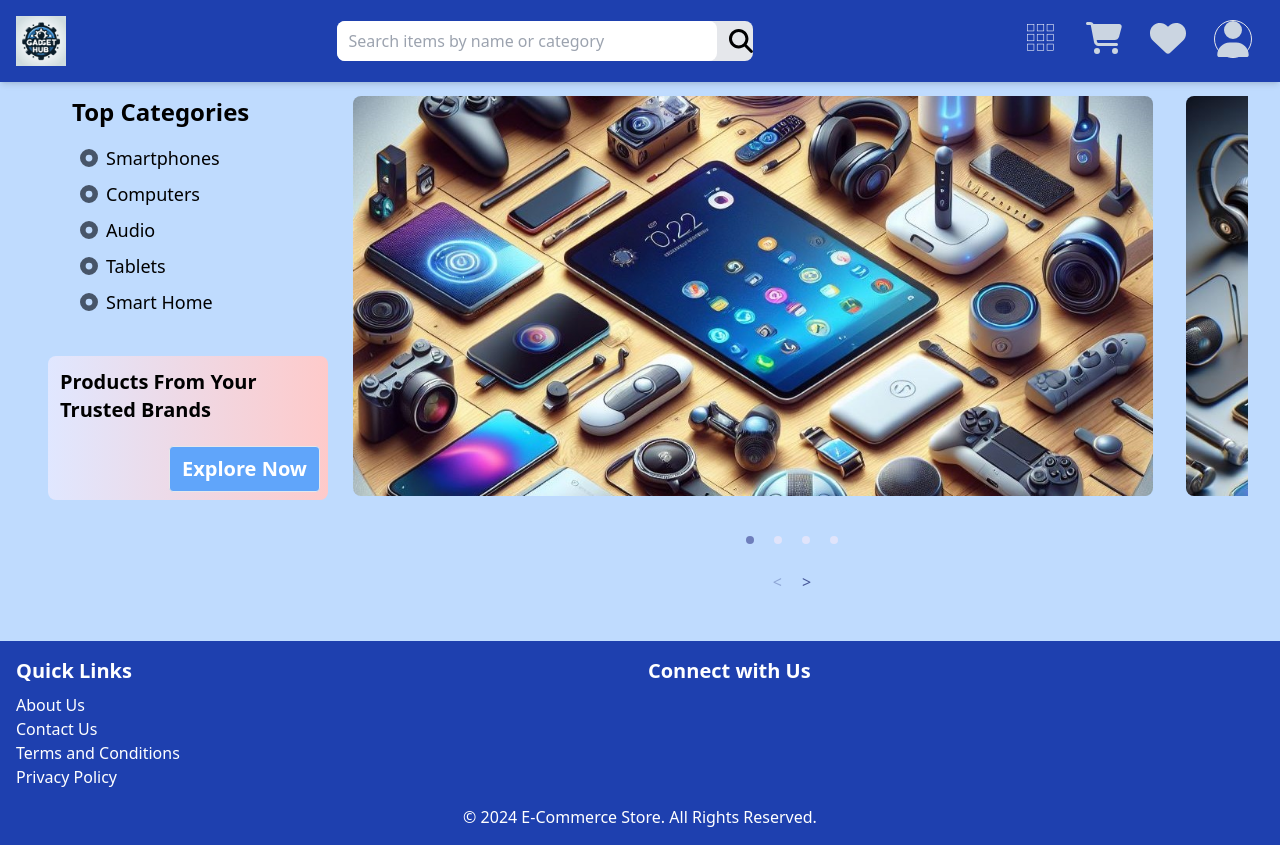
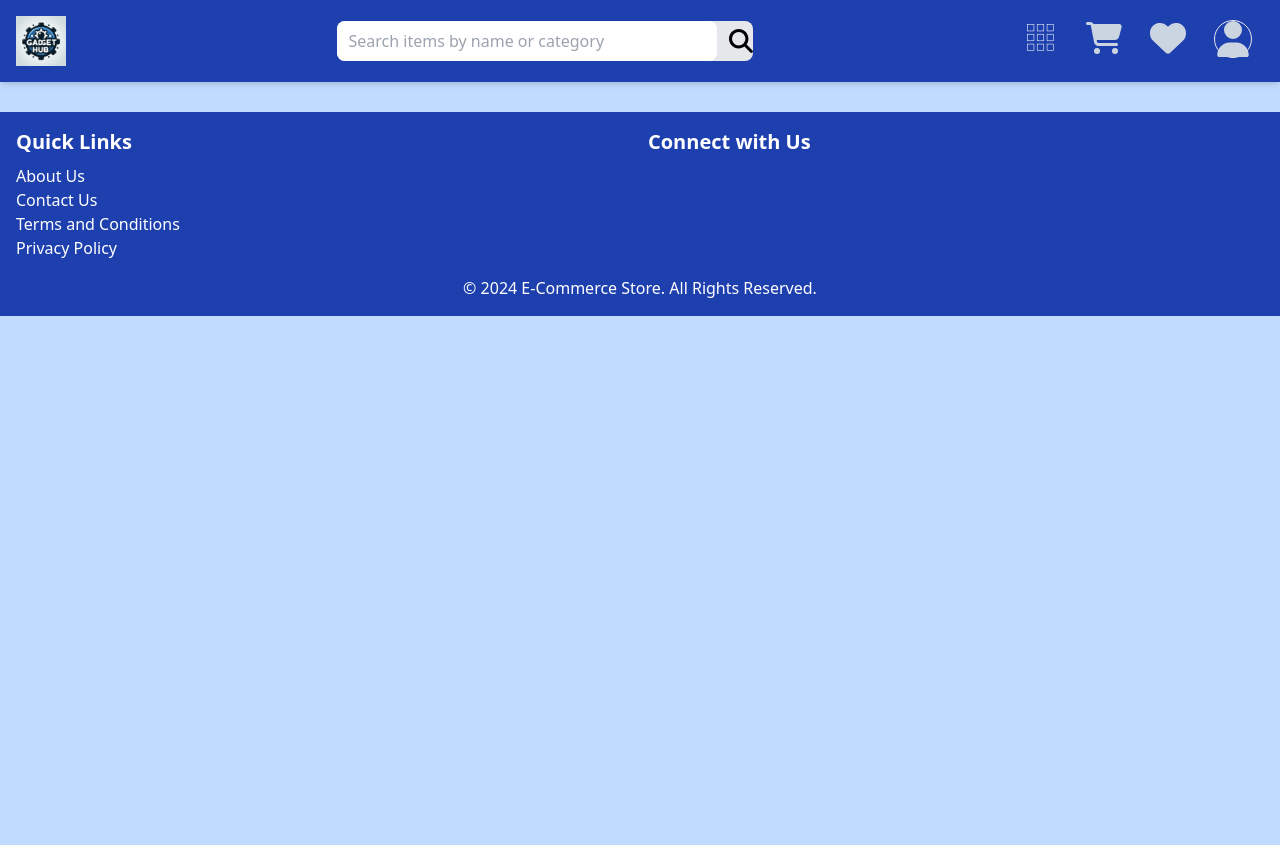
Before and after one commit to mmh-masud-03/ecommerce, a Next.js app: page /products in a window 1280 px wide. After the commit the page ends 800 px from the top, so only its background shows below. Built offline with nearby package versions, Linux system fonts and the light colour scheme.

Commit message:
search by enter key

```diff
--- /dev/null
+++ b/src/app/products/[productId]/page.jsx
@@ -0,0 +1,7 @@
+import React from "react";
+
+function SingleProduct() {
+  return <div></div>;
+}
+
+export default SingleProduct;
--- a/src/app/products/page.jsx
+++ b/src/app/products/page.jsx
@@ -19,7 +19,7 @@ function productPage() {
   }
   return (
     <div className="mx-8">
-      <HeroSection />
+      {/* <HeroSection /> */}
       {categoryName && (
         <div className="text-3xl text-center font-semibold mb-6">
           Get your desired {categoryName}
--- a/src/components/CategoryCard.jsx
+++ b/src/components/CategoryCard.jsx
@@ -9,7 +9,7 @@ function CategoryCard({ category, product }) {
   const router = useRouter();
   const dispatch = useDispatch();
   const handleSearch = (searchQuery) => {
-    router.push(`/products/${category}`);
+    router.push(`/products/category/${category}`);
     dispatch(setSearchQuery(searchQuery));
     dispatch(fetchSearchProducts(searchQuery));
   };
--- a/src/components/SearchBox.jsx
+++ b/src/components/SearchBox.jsx
@@ -15,7 +15,11 @@ function SearchBox() {
     dispatch(setSearchQuery(searchQuery));
     dispatch(fetchSearchProducts(searchQuery));
   };
-
+  const handleKeyPress = (event) => {
+    if (event.key === "Enter") {
+      handleSearch(searchTerm);
+    }
+  };
   return (
     <div className="flex flex-row gap-1 items-center bg-gray-200 w-1/3 justify-between rounded-lg">
       <input
@@ -23,6 +27,7 @@ function SearchBox() {
         placeholder="Search items by name or category"
         className="px-3 py-2 w-11/12 outline-none text-black rounded-lg"
         onChange={(e) => setSearchTerm(e.target.value)}
+        onKeyPress={handleKeyPress}
       />
       <FaMagnifyingGlass
         size={24}
--- a/src/components/TopCategoryCard.jsx
+++ b/src/components/TopCategoryCard.jsx
@@ -9,7 +9,7 @@ function TopCategoryCard({ name }) {
   const router = useRouter();
   const dispatch = useDispatch();
   const handleSearch = (searchQuery) => {
-    router.push(`/products/${name}`);
+    router.push(`/products/category/${name}`);
     dispatch(setSearchQuery(searchQuery));
     dispatch(fetchSearchProducts(searchQuery));
   };
```
Also changed, not shown: src/app/products/category/[categoryName]/page.jsx (renamed from src/app/products/[categoryName]/page.jsx).
